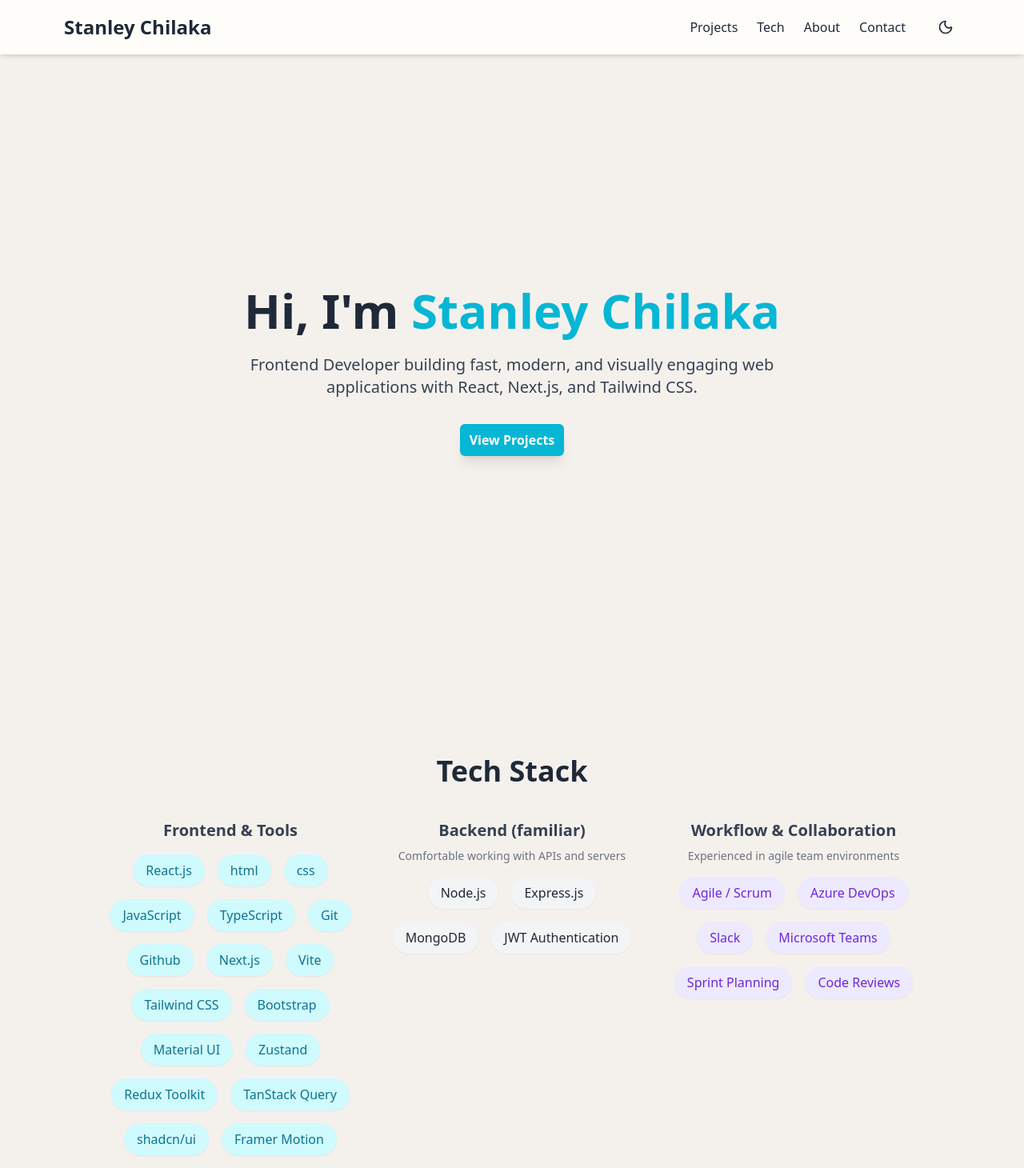
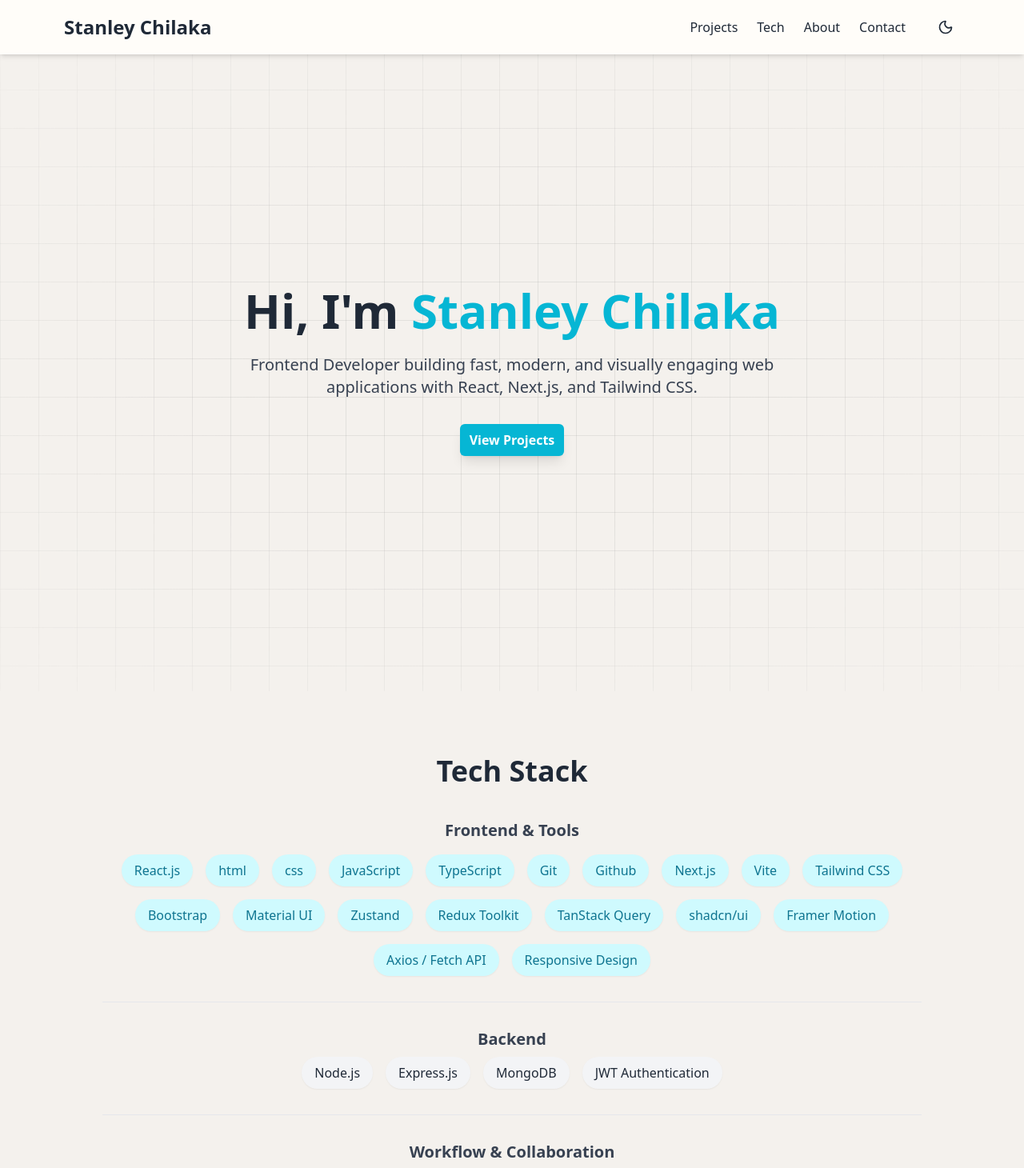
Before and after one commit to BigCelz/vite-portfolio, a React (Vite) app: page / in a window 1280 px wide. Shown: the top 1460 px of the page at 80% size. Built offline with nearby package versions, Linux system fonts and the light colour scheme.

Commit message:
bg-update

```diff
--- a/src/App.jsx
+++ b/src/App.jsx
@@ -12,7 +12,7 @@ const App = () => {
   const { isDark } = useTheme();
 
   return (
-    <div className={`relative ${isDark ? "dark" : ""}`}>
+    <div className={`relative overflow-hidden ${isDark ? "dark" : ""}`}>
       <Navbar />
       <main className="mt-16">
         <Hero />
--- a/src/components/layout/Footer.jsx
+++ b/src/components/layout/Footer.jsx
@@ -1,6 +1,6 @@
 const Footer = () => {
   return (
-    <footer className="!py-6 !mt-20 text-center text-gray-700 dark:text-gray-400 border-t border-gray-200 dark:border-gray-700">
+    <footer className="!py-6 !mt-20 text-center text-gray-700 dark:text-gray-400 border-t border-gray-200 dark:border-gray-700 overflow-hidden">
       <p>© {new Date().getFullYear()} Stanley Chilaka. All rights reserved.</p>
     </footer>
   );
--- a/src/components/layout/Navbar.jsx
+++ b/src/components/layout/Navbar.jsx
@@ -15,7 +15,7 @@ const Navbar = () => {
   const { isDark, toggleTheme } = useTheme();
 
   return (
-    <nav className="bg-[#FFFDF9] dark:bg-[#1f2937] fixed !w-full top-0 z-50 shadow-md transition-colors duration-300">
+    <nav className="bg-[#FFFDF9] dark:bg-[#1f2937] fixed !w-full top-0 z-50 shadow-md transition-colors duration-300 overflow-x-hidden">
       <div className="flex items-center justify-between py-4 max-w-6xl px-3 md:px-4 mx-auto">
         {/* Logo */}
         <a href="/">
--- a/src/index.css
+++ b/src/index.css
@@ -9,6 +9,10 @@
   box-sizing: border-box;
 }
 
+html {
+  overflow-x: hidden;
+}
+
 body {
   background-color: #F4F1ED;
   color: #111827;
@@ -16,6 +20,7 @@ body {
   -moz-osx-font-smoothing: grayscale;
   min-height: 100vh;
   transition: background-color 0.3s ease, color 0.3s ease;
+  overflow-x: hidden;
 }
 
 body.dark {
--- a/src/sections/About.jsx
+++ b/src/sections/About.jsx
@@ -2,13 +2,13 @@ import { Tabs, TabsContent, TabsList, TabsTrigger } from "@/components/ui/tabs";
 
 const About = () => {
   return (
-    <section id="about" className="!py-20 !px-6">
+    <section id="about" className="!py-20 !px-6 overflow-hidden">
       <div className="max-w-4xl !mx-auto text-center">
         <div className="mb-6 sm:mb-8">
-          <h2 className="text-2xl md:text-3xl font-bold text-gray-800 dark:text-gray-100 !mb-3">
+          <h2 className="text-2xl md:text-3xl font-bold text-gray-800 dark:text-gray-100 !mb-3" data-aos="fade-up" data-aos-duration="1500">
             About Me
           </h2>
-          <p className="text-gray-700 dark:text-gray-300 text-lg md:text-xl leading-relaxed">
+          <p className="text-gray-700 dark:text-gray-300 text-lg md:text-xl leading-relaxed" data-aos="fade-up" data-aos-duration="1500">
             Hello! I'm <span className="font-bold">Stanley Chilaka</span>, a
             forward-thinking web developer passionate about building modern,
             responsive, and user-friendly digital experiences. I work with
@@ -20,12 +20,12 @@ const About = () => {
         </div>
 
         <div className="mb-4 sm:mb-4 md:mb-4 text-left">
-          <h5 className="text-xl sm:text-2xl font-bold text-center dark:text-gray-100">
+          <h5 className="text-xl sm:text-2xl font-bold text-center dark:text-gray-100" data-aos="fade-up" data-aos-duration="1500">
             Where I've Worked
           </h5>
         </div>
 
-        <Tabs defaultValue="item-1" className="flex flex-col md:flex-row gap-4">
+        <Tabs defaultValue="item-1" className="flex flex-col md:flex-row gap-4" data-aos="fade-up" data-aos-duration="1500">
           <TabsList className="flex md:flex-col gap-1 p-3 w-full md:w-48 items-start sm:mt-9 customized-background">
             <TabsTrigger
               value="item-1"
--- a/src/sections/Contact.jsx
+++ b/src/sections/Contact.jsx
@@ -5,11 +5,11 @@ const Contact = () => {
   return (
     <section
       id="contact"
-      className="py-20 md:py-28 px-5 bg-[#1e293b] dark:bg-[#0F172A]"
+      className="py-20 md:py-28 px-5 bg-[#1e293b] dark:bg-[#0F172A] overflow-hidden"
     >
       <div className="max-w-6xl mx-auto grid gap-14 md:grid-cols-2 items-center">
         {/* Left */}
-        <div className="text-center md:text-left">
+        <div className="text-center md:text-left" data-aos="fade-right" data-aos-duration="1500">
           <h2 className="text-2xl sm:text-3xl md:text-5xl font-bold text-white mb-5 leading-tight">
             Let's build something that actually ships.
           </h2>
@@ -29,7 +29,7 @@ const Contact = () => {
         </div>
 
         {/* Right */}
-        <div className="bg-white/5 backdrop-blur rounded-3xl p-6 sm:p-8 md:p-10 border border-white/10">
+        <div className="bg-white/5 backdrop-blur rounded-3xl p-6 sm:p-8 md:p-10 border border-white/10" data-aos="fade-left" data-aos-duration="1500">
           <h3 className="text-lg sm:text-xl font-semibold text-white mb-5 text-center md:text-left">
             Or reach me here
           </h3>
--- a/src/sections/Hero.jsx
+++ b/src/sections/Hero.jsx
@@ -1,7 +1,23 @@
 const Hero = () => {
   return (
-    <section className="!min-h-screen flex items-center justify-center !px-6">
-      <div className="max-w-5xl text-center">
+    <section className="relative !min-h-screen flex items-center justify-center !px-6 overflow-hidden">
+
+      {/* Grid background */}
+      <div
+        className="absolute inset-0 pointer-events-none"
+        style={{
+          backgroundImage: `
+            linear-gradient(to right, rgba(128,128,128,0.15) 1px, transparent 1px),
+            linear-gradient(to bottom, rgba(128,128,128,0.15) 1px, transparent 1px)
+          `,
+          backgroundSize: "48px 48px",
+          maskImage: "radial-gradient(ellipse 80% 80% at 50% 50%, black 30%, transparent 100%)",
+          WebkitMaskImage: "radial-gradient(ellipse 80% 80% at 50% 50%, black 30%, transparent 100%)",
+        }}
+      />
+
+      {/* ---- Everything below is UNCHANGED ---- */}
+      <div className="relative z-10 max-w-5xl text-center">
         {/* Heading */}
         <h1
           data-aos="fade-up"
@@ -37,12 +53,10 @@ const Hero = () => {
           </a>
 
           {/* <a
-            href="https://github.com/BigCelz"
-            target="_blank"
-            rel="noreferrer"
-            className="!px-3 !py-2 rounded-md border border-black dark:border-gray-400 text-black dark:text-gray-200 font-semibold hover:bg-black/20 dark:hover:bg-white/10 transition"
+            href="#contact"
+            className="!px-3 !py-2 rounded-md bg-gray-800 dark:bg-gray-700 text-white dark:text-gray-300 font-semibold shadow-lg hover:bg-gray-700 dark:hover:bg-gray-600 transition"
           >
-            GitHub
+            Contact Me
           </a> */}
         </div>
       </div>
--- a/src/sections/Projects.jsx
+++ b/src/sections/Projects.jsx
@@ -3,7 +3,7 @@ import projects from "../project-data/Projects";
 
 const Projects = () => {
   return (
-    <section id="projects" className="!py-20 !px-6">
+    <section id="projects" className="!py-20 !px-6 overflow-hidden">
       <div className="max-w-6xl !mx-auto text-center">
         <h2 className="text-3xl md:text-4xl font-bold text-gray-800 dark:text-gray-100 !mb-12">
           My Projects
--- a/src/sections/TechStack.jsx
+++ b/src/sections/TechStack.jsx
@@ -24,14 +24,14 @@ const Badge = ({ children, variant = "cyan" }) => {
 
 const TechStack = () => {
   return (
-    <section id="tech" className="!py-20 !px-6">
+    <section id="tech" className="!py-20 !px-6 overflow-hidden">
       <div className="max-w-5xl !mx-auto">
         <h2 className="text-3xl md:text-4xl font-bold text-gray-800 dark:text-gray-100 text-center !mb-10">
           Tech Stack
         </h2>
 
-        <div className="grid grid-cols-1 md:grid-cols-3 gap-8 text-center">
-          <div>
+        <div className="flex flex-col gap-8 text-center">
+          <div className="border-b border-gray-200 dark:border-gray-700 pb-8" data-aos="fade-up" data-aos-duration="1500">
             <h3 className="text-xl font-semibold text-gray-700 dark:text-gray-300 mb-4">
               Frontend & Tools
             </h3>
@@ -42,13 +42,13 @@ const TechStack = () => {
             </div>
           </div>
 
-          <div>
+          <div className="border-b border-gray-200 dark:border-gray-700 pb-8" data-aos="fade-up" data-aos-duration="1500">
             <h3 className="text-xl font-semibold text-gray-700 dark:text-gray-300 mb-2">
-              Backend (familiar)
+              Backend
             </h3>
-            <p className="text-sm text-gray-500 dark:text-gray-400 mb-4">
+            {/* <p className="text-sm text-gray-500 dark:text-gray-400 mb-4">
               Comfortable working with APIs and servers
-            </p>
+            </p> */}
             <div className="flex flex-wrap justify-center gap-4">
               {backendTechs.map((tech, i) => (
                 <Badge key={i} variant="neutral">{tech}</Badge>
@@ -56,7 +56,7 @@ const TechStack = () => {
             </div>
           </div>
 
-          <div>
+          <div data-aos="fade-up" data-aos-duration="1500">
             <h3 className="text-xl font-semibold text-gray-700 dark:text-gray-300 mb-2">
               Workflow & Collaboration
             </h3>
```
